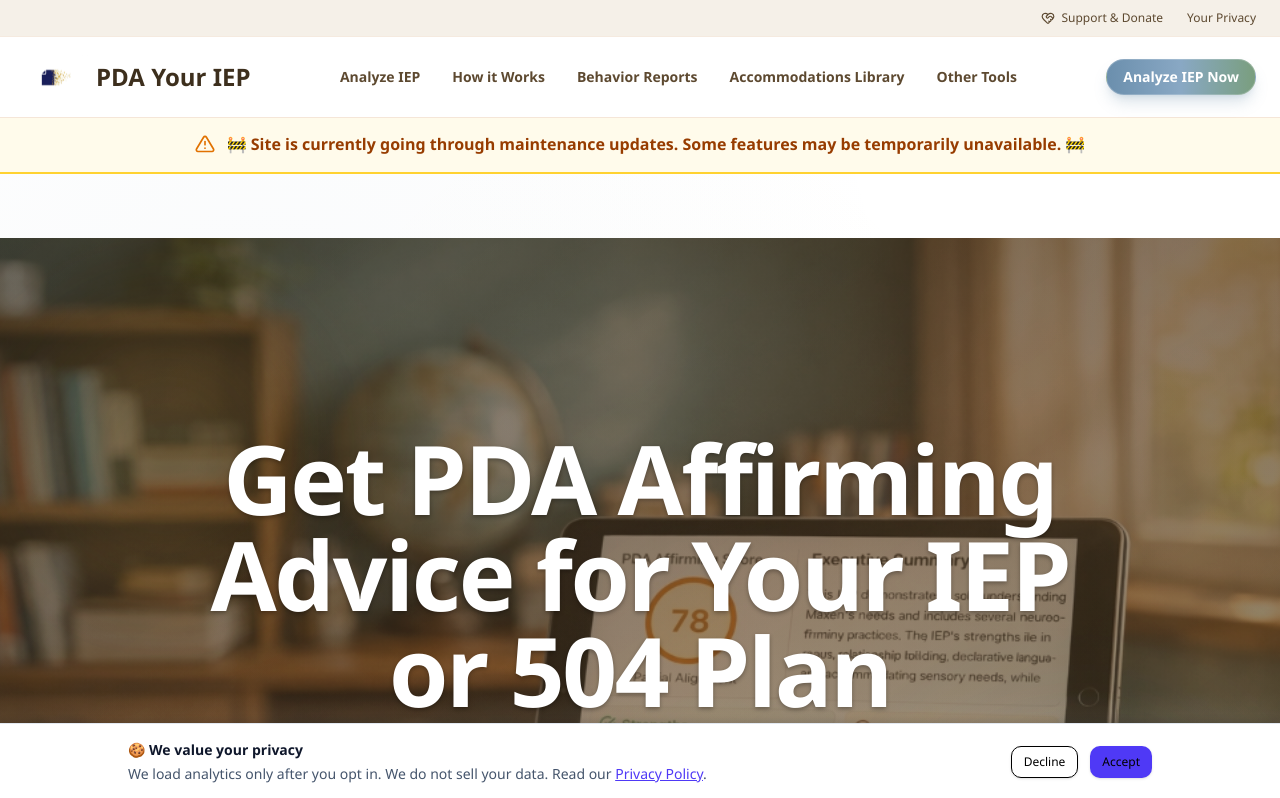
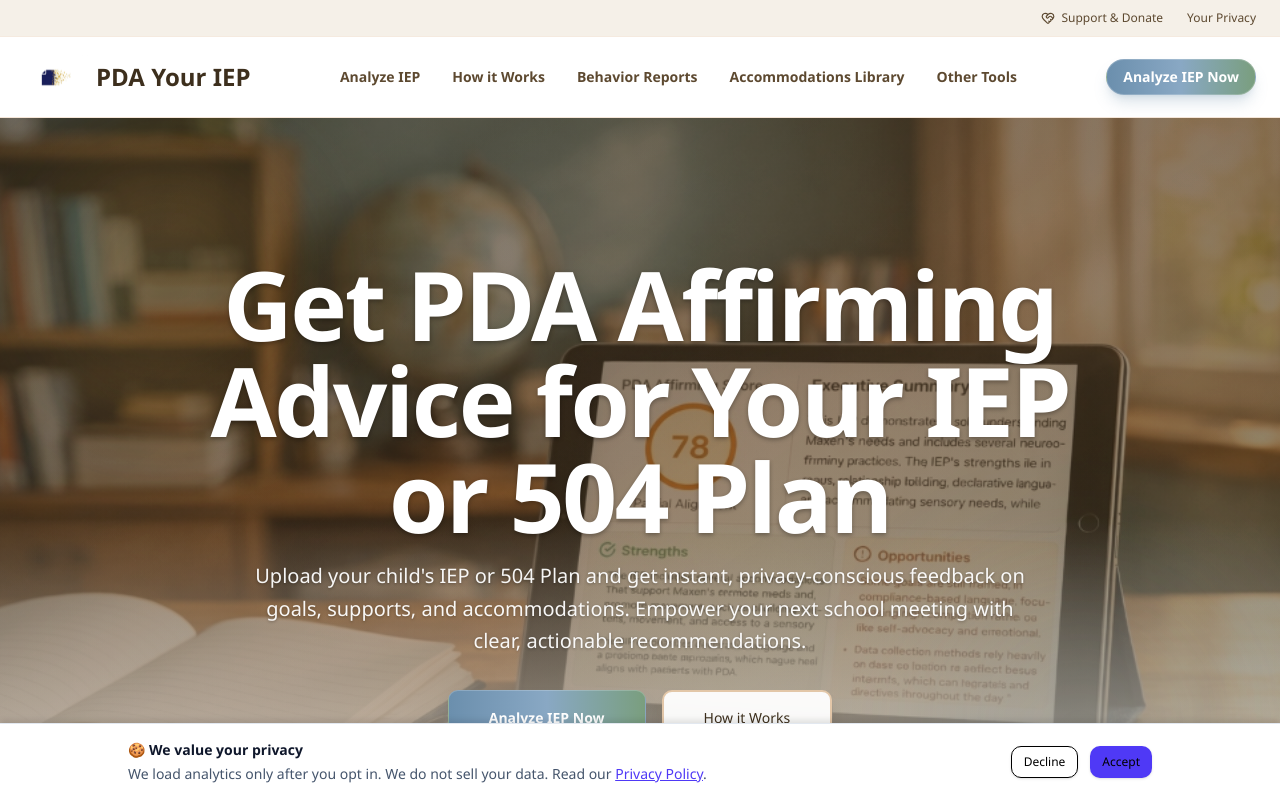
Before and after one commit to metaky/Antigravity, a Next.js app: page / in a window 1280 px wide. Shown: the top 798 px of the page. Built offline with nearby package versions, Linux system fonts and the light colour scheme; no server answers.

Commit message:
Remove maintenance banner from home page

```diff
--- a/src/app/page.tsx
+++ b/src/app/page.tsx
@@ -11,16 +11,6 @@ export default function Home() {
     <div className="min-h-screen flex flex-col">
       <Navbar />
       <main className="flex-1">
-        {/* Maintenance Banner */}
-        <div className="bg-amber-50 border-b-2 border-amber-300 py-4 px-4 text-center sticky top-[116px] z-40 mt-[116px]">
-          <div className="container mx-auto flex items-center justify-center gap-3">
-            <svg xmlns="http://www.w3.org/2000/svg" width="20" height="20" viewBox="0 0 24 24" fill="none" stroke="currentColor" strokeWidth="2" strokeLinecap="round" strokeLinejoin="round" className="text-amber-600 shrink-0"><path d="M10.29 3.86L1.82 18a2 2 0 0 0 1.71 3h16.94a2 2 0 0 0 1.71-3L13.71 3.86a2 2 0 0 0-3.42 0z" /><line x1="12" y1="9" x2="12" y2="13" /><line x1="12" y1="17" x2="12.01" y2="17" /></svg>
-            <p className="text-amber-800 font-semibold text-sm md:text-base">
-              🚧 Site is currently going through maintenance updates. Some features may be temporarily unavailable. 🚧
-            </p>
-          </div>
-        </div>
-
         <LandingHero />
 
         {/* Features Section - Watercolor Paper Style */}
```
